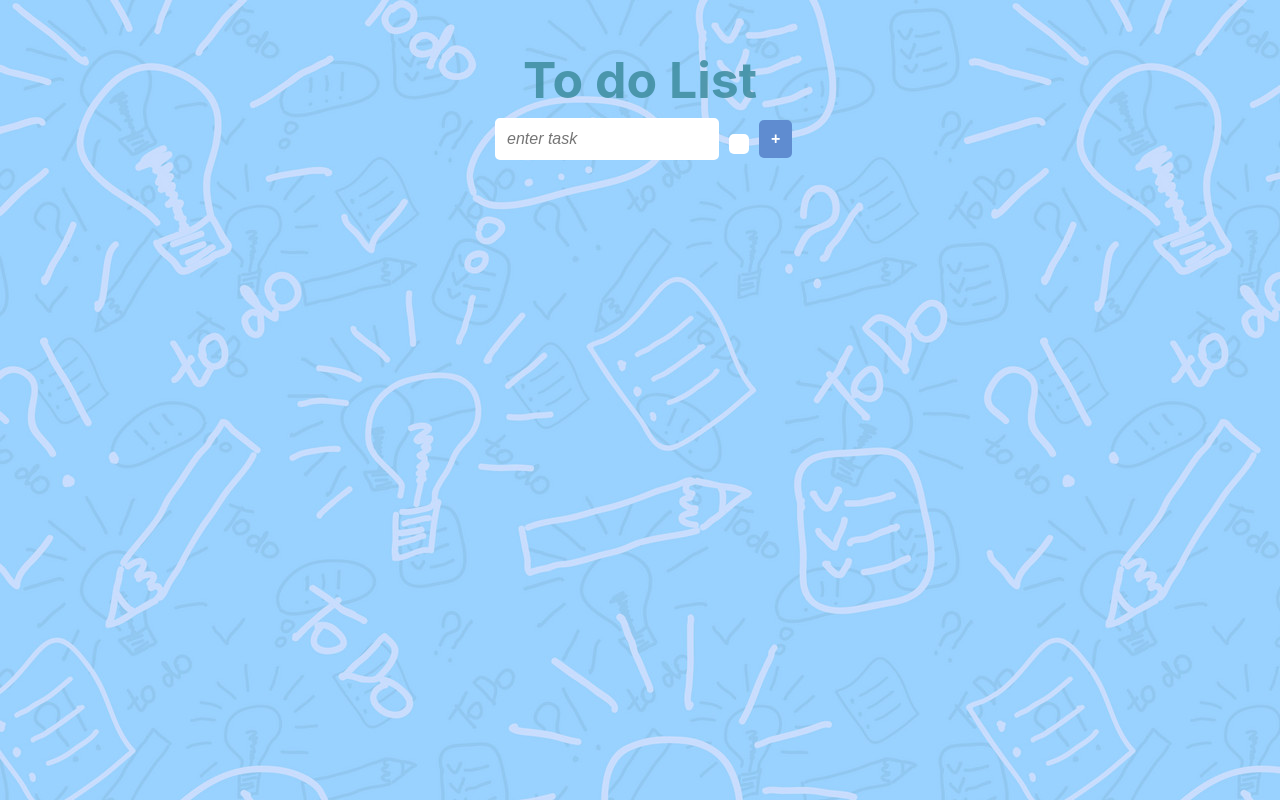
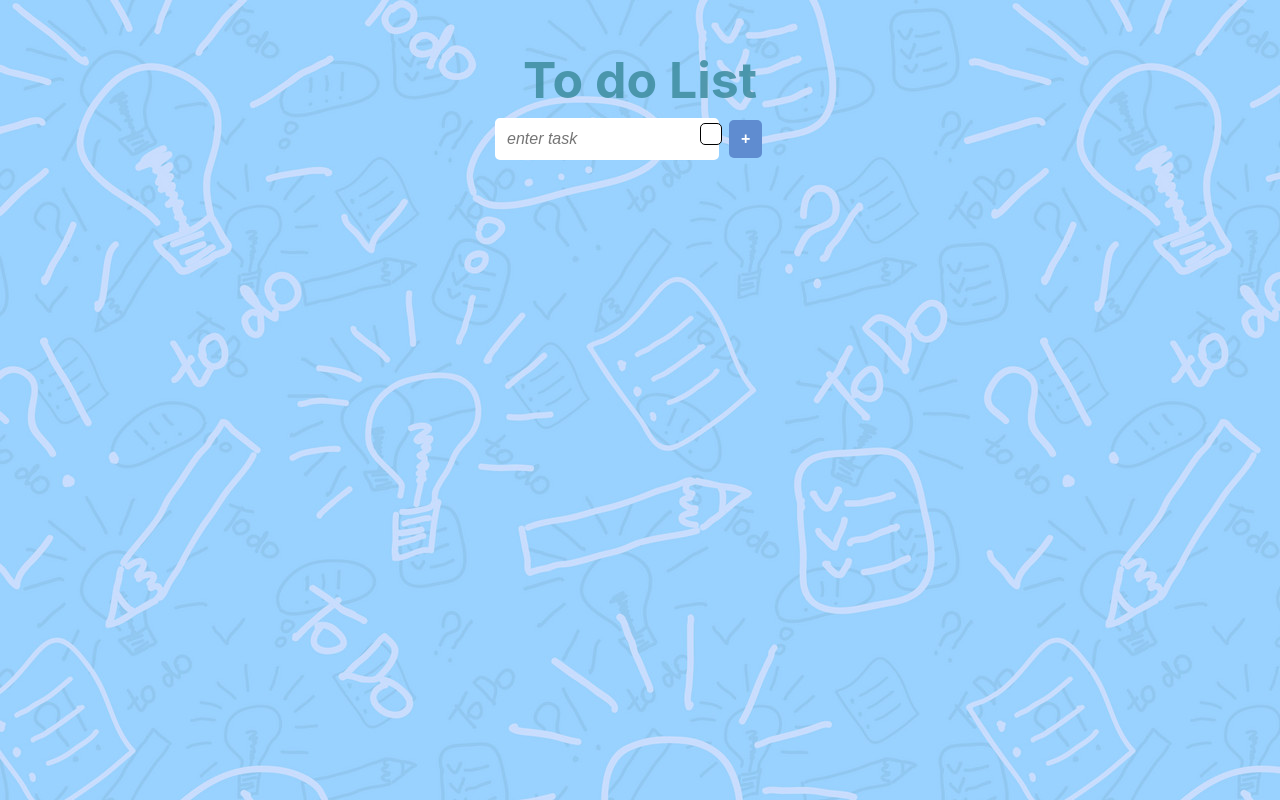
Before and after one commit to karan-pharate/react-assignments, a React (Create React App) app: page / in a window 1280 px wide. Built offline with nearby package versions, Linux system fonts and the light colour scheme.

Commit message:
changed the position of color-picker

```diff
--- a/src/SketchExample.css
+++ b/src/SketchExample.css
@@ -2,7 +2,7 @@
   padding: 10px;
   border-radius: 5px;
   margin: 0 0 0 10px;
-  border: none;
+  border: 1px solid black;
 }
 .sketch-picker {
   position: fixed;
--- a/src/TodoList.js
+++ b/src/TodoList.js
@@ -74,10 +74,12 @@ class TodoList extends Component {
                 placeholder="enter task "
                 required
               ></input>
-              <SketchExample
-                background={this.state.background}
-                changeComplete={this.handleChangeComplete}
-              />
+              <div className="picker-button">
+                <SketchExample
+                  background={this.state.background}
+                  changeComplete={this.handleChangeComplete}
+                />
+              </div>
               <button type="submit" className="add-button">
                 +
               </button>
--- a/src/Todolist.css
+++ b/src/Todolist.css
@@ -58,3 +58,9 @@ ul.theList {
 .inputField {
   margin: 0 auto;
 }
+.picker-button {
+  display: inline;
+  position: absolute;
+  top: 120px;
+  left: 690px;
+}
```
